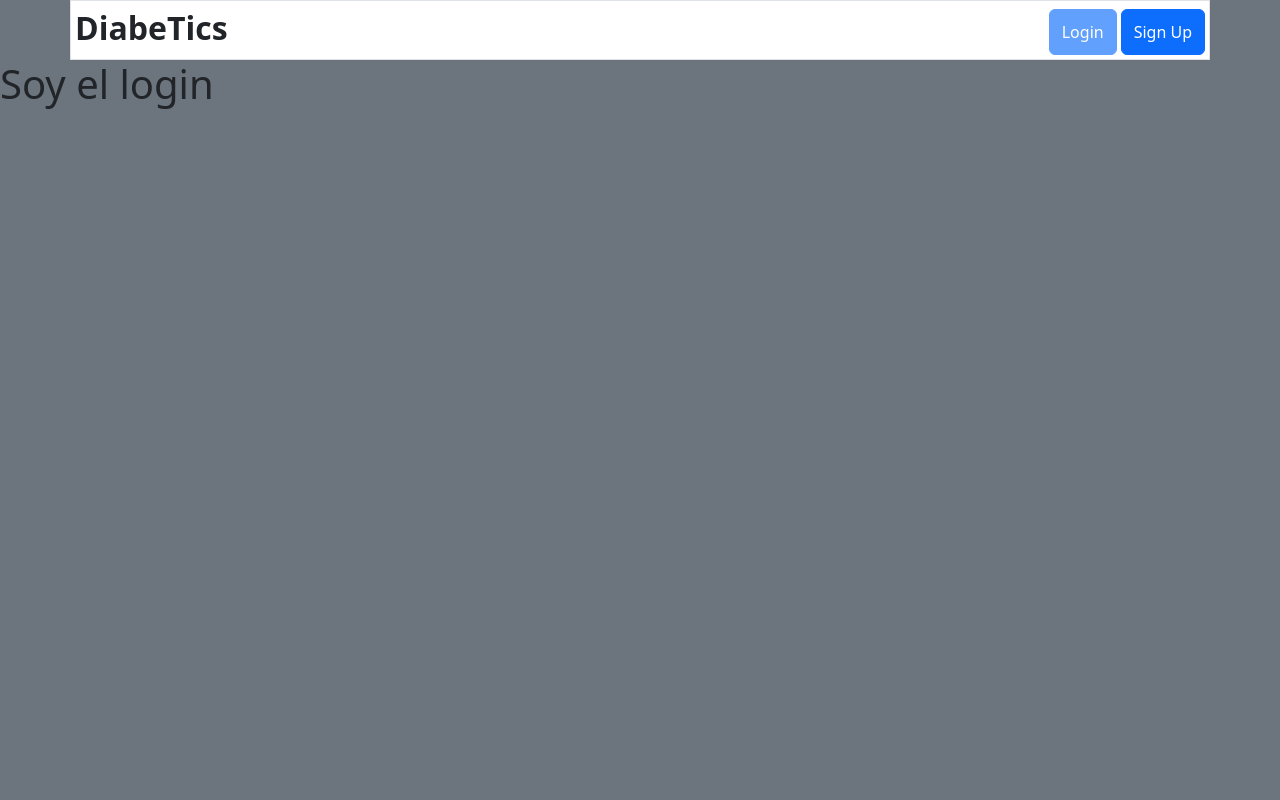
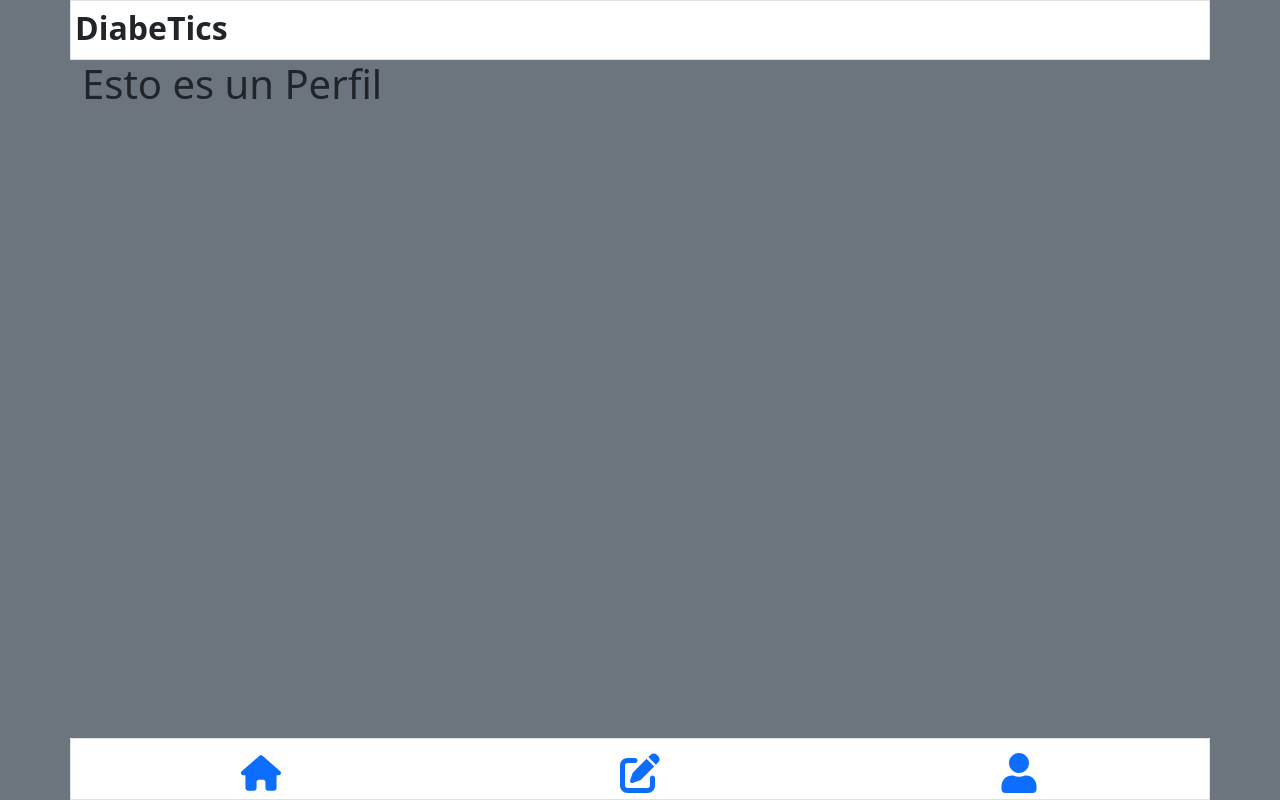
Before and after one commit to CascoArcilla/control-diabetes, a React (Vite) app: page /perfil in a window 1280 px wide. Built offline with nearby package versions, Linux system fonts and the light colour scheme.

Commit message:
Se agregarn rutas a src/routes y se usan en src/main.jsx

```diff
--- a/src/auth/AuthPorvider.jsx
+++ b/src/auth/AuthPorvider.jsx
@@ -5,7 +5,7 @@ const AuthContext = createContext({
 });
 
 export function AuthProvider({ children }) {
-  const [isAuthenticated, setIsAuthenticated] = useState(false);
+  const [isAuthenticated, setIsAuthenticated] = useState(true);
 
   return (
     <AuthContext.Provider value={{ isAuthenticated }}>
--- a/src/components/header/Hedaer.jsx
+++ b/src/components/header/Hedaer.jsx
@@ -8,7 +8,7 @@ export default function Header({ position, changePosition }) {
       <div>
         <div className="container-fluid d-flex justify-content-between p-1 ">
           <h2 className="fw-bolder">DiabeTics</h2>
-          {!auth.isAuthenticated ? (
+          {!auth.isAuthenticated && (
             <div className="d-flex gap-1 ">
               <button
                 className="btn btn-primary "
@@ -25,8 +25,6 @@ export default function Header({ position, changePosition }) {
                 Sign Up
               </button>
             </div>
-          ) : (
-            ""
           )}
         </div>
       </div>
--- /dev/null
+++ b/src/routes/perfil.jsx
@@ -0,0 +1,5 @@
+import Perfil from "../components/perfil/Perfil";
+
+export default function PerfilRoot() {
+  return <Perfil />;
+}
--- a/src/routes/protectedRoot.jsx
+++ b/src/routes/protectedRoot.jsx
@@ -9,9 +9,12 @@ import SignUp from "../components/signup/SignUp";
 
 export default function ProtectedRoot() {
   const auth = useAuth();
+  const path = window.location.pathname;
+  console.log(path);
 
   return auth.isAuthenticated ? (
     <>
+      <Header />
       <div className="container-sm">
         <Outlet />
       </div>
--- /dev/null
+++ b/src/routes/registro.jsx
@@ -0,0 +1,5 @@
+import MenuForm from "../components/forms/MenuForm";
+
+export default function RegistroRoot() {
+  return <MenuForm />;
+}
```
Also changed, not shown: src/main.jsx (+4 -4 lines).
